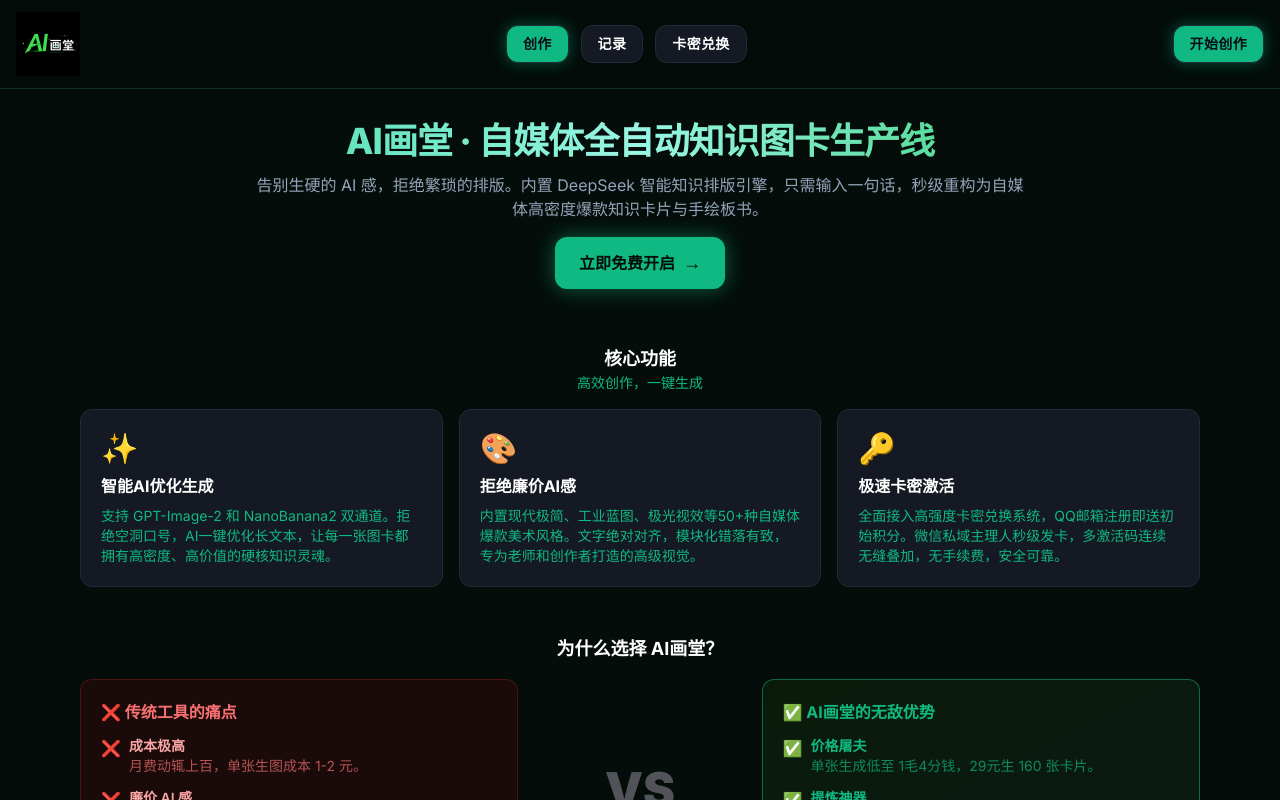
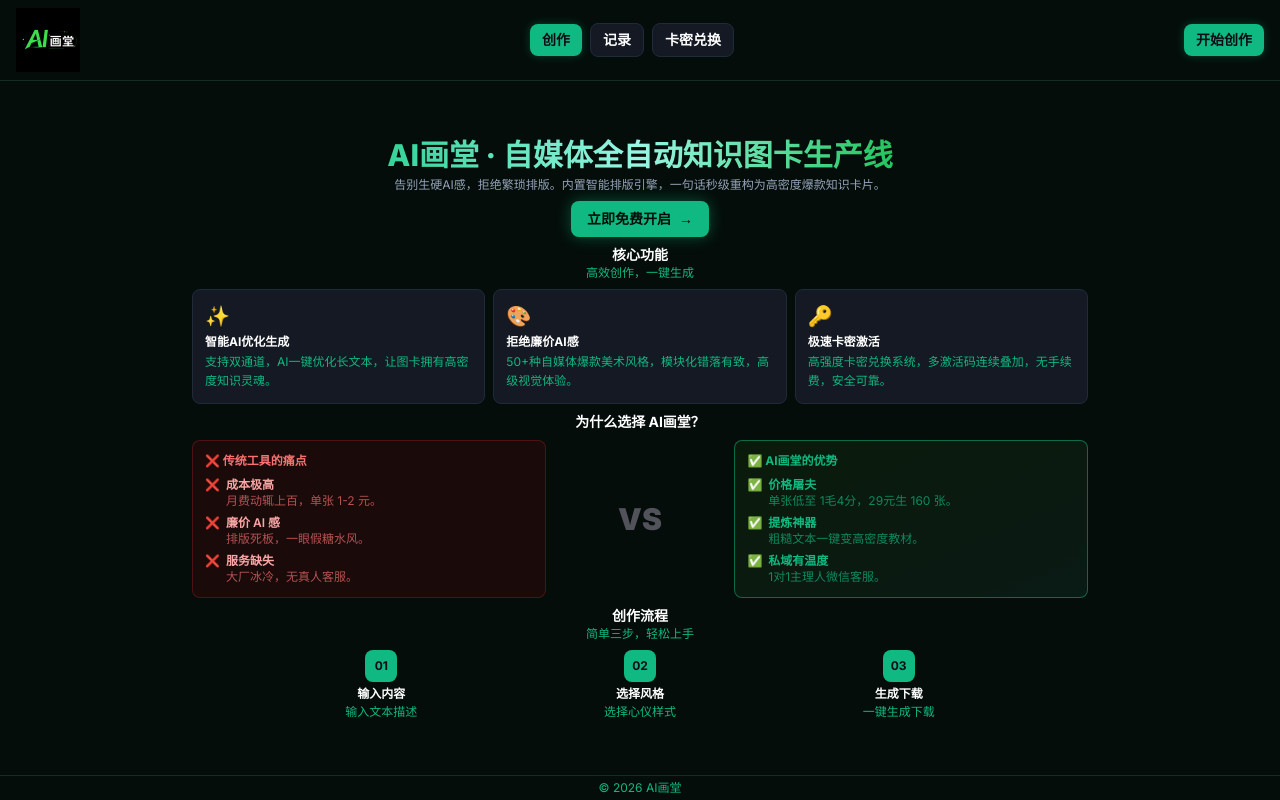
Before and after one commit to haoy0600-ctrl/aihuatang, a Next.js app: page / in a window 1280 px wide. Shown: the top 800 px of the page. Built offline with nearby package versions, Linux system fonts and the light colour scheme; a web font is replaced by a local one.

Commit message:
6.21更新

```diff
--- a/app/aihuatang-master-generate/page.tsx
+++ b/app/aihuatang-master-generate/page.tsx
@@ -219,7 +219,7 @@
               <img
                 src="/logo.png?v=8"
                 alt="AI画堂"
-                className="h-20 w-20 md:h-24 md:w-24 object-contain mx-2 my-1"
+                className="h-16 w-16 object-contain"
               />
             </Link>
 
--- a/app/dashboard/page.tsx
+++ b/app/dashboard/page.tsx
@@ -721,7 +721,7 @@
               <img
                 src="/logo.png?v=6"
                 alt="AI画堂"
-                className="h-20 w-20 md:h-24 md:w-24 object-contain mx-2 my-1"
+                className="h-16 w-16 object-contain"
               />
             </Link>
 
--- a/app/page.tsx
+++ b/app/page.tsx
@@ -10,17 +10,17 @@
     {
       icon: '✨',
       title: '智能AI优化生成',
-      description: '支持 GPT-Image-2 和 NanoBanana2 双通道。拒绝空洞口号，AI一键优化长文本，让每一张图卡都拥有高密度、高价值的硬核知识灵魂。',
+      description: '支持双通道，AI一键优化长文本，让图卡拥有高密度知识灵魂。',
     },
     {
       icon: '🎨',
       title: '拒绝廉价AI感',
-      description: '内置现代极简、工业蓝图、极光视效等50+种自媒体爆款美术风格。文字绝对对齐，模块化错落有致，专为老师和创作者打造的高级视觉。',
+      description: '50+种自媒体爆款美术风格，模块化错落有致，高级视觉体验。',
     },
     {
       icon: '🔑',
       title: '极速卡密激活',
-      description: '全面接入高强度卡密兑换系统，QQ邮箱注册即送初始积分。微信私域主理人秒级发卡，多激活码连续无缝叠加，无手续费，安全可靠。',
+      description: '高强度卡密兑换系统，多激活码连续叠加，无手续费，安全可靠。',
     },
   ]
 
@@ -28,52 +28,51 @@
     {
       step: '01',
       title: '输入内容',
-      description: '输入文本描述或上传参考图片',
+      description: '输入文本描述',
     },
     {
       step: '02',
       title: '选择风格',
-      description: '从50+种美术风格中选择心仪样式',
+      description: '选择心仪样式',
     },
     {
       step: '03',
       title: '生成下载',
-      description: '一键生成高画质知识卡片并下载',
+      description: '一键生成下载',
     },
   ]
 
   return (
-    <div className="min-h-screen w-full bg-[#040D0A] text-white flex flex-col">
-      {/* Header 导航栏 - sticky 顶部 */}
-      <header className="sticky top-0 z-50 bg-[#040D0A]/95 backdrop-blur-md border-b border-[#142D24] flex-shrink-0">
-        <div className="w-full px-3 sm:px-4 py-2 sm:py-3">
-          <div className="flex items-center justify-between">
+    <div className="h-screen w-full max-w-[100vw] overflow-hidden bg-[#040D0A] text-white flex flex-col">
+      {/* Header 导航栏 - sticky */}
+      <header className="flex-shrink-0 border-b border-[#142D24]">
+        <div className="w-full px-3 sm:px-4 py-2 flex items-center justify-between">
           {/* Logo */}
-            <Link href="/" className="flex items-center select-none hover:opacity-80 transition-opacity">
+          <Link href="/" className="flex items-center select-none">
             <img
               src="/logo.png?v=8"
               alt="AI画堂"
-                className="h-12 w-12 sm:h-14 sm:w-14 md:h-16 md:w-16 object-contain"
+              className="h-16 w-16 object-contain"
             />
           </Link>
 
           {/* 桌面端导航 */}
-            <nav className="hidden md:flex items-center gap-3">
+          <nav className="hidden md:flex items-center gap-2">
             <Link
               href="/dashboard"
-                className="px-4 py-2 bg-[#10B981] text-[#0B0D17] rounded-xl border border-[#202B3A] text-sm font-semibold tracking-wide shadow-[0_0_15px_rgba(16,185,129,0.4)] hover:shadow-[0_0_20px_rgba(16,185,129,0.6)] transition-all"
+              className="px-3 py-1.5 bg-[#10B981] text-[#0B0D17] rounded-lg text-sm font-semibold shadow-[0_0_10px_rgba(16,185,129,0.3)]"
             >
               创作
             </Link>
             <Link
               href="/records"
-                className="px-4 py-2 bg-[#141923] text-white rounded-xl border border-[#202B3A] text-sm font-semibold tracking-wide hover:bg-[#1a2230] hover:border-[#00F2FE] transition-all"
+              className="px-3 py-1.5 bg-[#141923] text-white rounded-lg text-sm font-semibold border border-[#202B3A]"
             >
               记录
             </Link>
             <Link
               href="/recharge"
-                className="px-4 py-2 bg-[#141923] text-white rounded-xl border border-[#202B3A] text-sm font-semibold tracking-wide hover:bg-[#1a2230] hover:border-[#00F2FE] transition-all"
+              className="px-3 py-1.5 bg-[#141923] text-white rounded-lg text-sm font-semibold border border-[#202B3A]"
             >
               卡密兑换
             </Link>
@@ -82,7 +81,7 @@
           {/* 移动端汉堡菜单按钮 */}
           <button
             onClick={() => setMobileMenuOpen(!mobileMenuOpen)}
-              className="md:hidden w-10 h-10 flex items-center justify-center bg-[#141923] border border-[#202B3A] rounded-xl hover:border-[#10B981] transition-colors"
+            className="md:hidden w-10 h-10 flex items-center justify-center bg-[#141923] border border-[#202B3A] rounded-lg"
           >
             <svg className="w-5 h-5 text-white" fill="none" stroke="currentColor" viewBox="0 0 24 24">
               {mobileMenuOpen ? (
@@ -96,7 +95,7 @@
           {/* 桌面端快捷按钮 */}
           <Link
             href="/dashboard"
-              className="hidden md:flex px-4 py-2 bg-[#10B981] text-[#0B0D17] rounded-xl border border-[#202B3A] text-sm font-semibold tracking-wide shadow-[0_0_15px_rgba(16,185,129,0.4)] hover:shadow-[0_0_20px_rgba(16,185,129,0.6)] transition-all"
+            className="hidden md:flex px-3 py-1.5 bg-[#10B981] text-[#0B0D17] rounded-lg text-sm font-semibold shadow-[0_0_10px_rgba(16,185,129,0.3)]"
           >
             开始创作
           </Link>
@@ -104,138 +103,135 @@
 
         {/* 移动端下拉菜单 */}
         {mobileMenuOpen && (
-            <div className="md:hidden mt-3 pb-3 border-t border-[#142D24] pt-3">
-              <div className="flex flex-col gap-2">
+          <div className="md:hidden px-3 pb-2 border-t border-[#142D24] pt-2">
+            <div className="flex flex-col gap-1">
               <Link
                 href="/dashboard"
                 onClick={() => setMobileMenuOpen(false)}
-                  className="px-4 py-3 bg-[#10B981] text-[#0B0D17] rounded-xl text-sm font-bold text-center"
+                className="px-3 py-2 bg-[#10B981] text-[#0B0D17] rounded-lg text-sm font-bold text-center"
               >
                 🎨 立即创作
               </Link>
               <Link
                 href="/recharge"
                 onClick={() => setMobileMenuOpen(false)}
-                  className="px-4 py-3 bg-[#141923] text-white rounded-xl text-sm font-semibold text-center border border-[#202B3A]"
+                className="px-3 py-2 bg-[#141923] text-white rounded-lg text-sm font-semibold text-center border border-[#202B3A]"
               >
                 🔑 卡密激活
               </Link>
               <Link
                 href="/records"
                 onClick={() => setMobileMenuOpen(false)}
-                  className="px-4 py-3 bg-[#141923] text-white rounded-xl text-sm font-semibold text-center border border-[#202B3A]"
+                className="px-3 py-2 bg-[#141923] text-white rounded-lg text-sm font-semibold text-center border border-[#202B3A]"
               >
                 📁 生成记录
               </Link>
             </div>
           </div>
         )}
-        </div>
       </header>
 
-      {/* 主内容区 - 自适应高度 */}
-      <main className="flex-1 w-full overflow-x-hidden overflow-y-auto">
+      {/* 主内容区 */}
+      <main className="flex-1 flex flex-col justify-center items-center overflow-hidden px-3 py-2">
         {/* 主标题区 */}
-        <div className="w-full max-w-6xl mx-auto px-3 sm:px-4 py-6 sm:py-8 text-center">
-          <h1 className="text-xl sm:text-2xl md:text-3xl lg:text-4xl font-extrabold tracking-tight bg-clip-text text-transparent bg-gradient-to-r from-emerald-400 via-teal-200 to-green-500 drop-shadow-sm mb-2 sm:mb-3">
+        <div className="text-center mb-2">
+          <h1 className="text-xl sm:text-2xl md:text-3xl font-extrabold bg-clip-text text-transparent bg-gradient-to-r from-emerald-400 via-teal-200 to-green-500 mb-1">
             AI画堂 · 自媒体全自动知识图卡生产线
           </h1>
-          <p className="text-xs sm:text-sm md:text-base text-[#94A3B8] max-w-3xl mx-auto leading-relaxed mb-4">
-            告别生硬的 AI 感，拒绝繁琐的排版。内置 DeepSeek 智能知识排版引擎，只需输入一句话，秒级重构为自媒体高密度爆款知识卡片与手绘板书。
+          <p className="text-xs text-[#94A3B8] max-w-2xl mx-auto">
+            告别生硬AI感，拒绝繁琐排版。内置智能排版引擎，一句话秒级重构为高密度爆款知识卡片。
           </p>
           <Link
             href="/dashboard"
-            className="inline-flex items-center gap-2 px-5 py-2.5 sm:px-6 sm:py-3 bg-[#10B981] text-[#040D0A] rounded-xl text-sm sm:text-base font-bold shadow-[0_0_20px_rgba(16,185,129,0.5)] hover:shadow-[0_0_30px_rgba(16,185,129,0.7)] transition-all"
+            className="inline-flex items-center gap-2 px-4 py-2 bg-[#10B981] text-[#040D0A] rounded-lg text-sm font-bold shadow-[0_0_15px_rgba(16,185,129,0.4)] mt-2"
           >
             立即免费开启
-            <span className="text-lg">→</span>
+            <span>→</span>
           </Link>
         </div>
 
         {/* 核心功能区 */}
-        <div className="w-full max-w-6xl mx-auto px-3 sm:px-4 py-4 sm:py-6">
-          <div className="text-center mb-4">
-            <h2 className="text-base sm:text-lg font-bold text-white">核心功能</h2>
-            <p className="text-xs sm:text-sm text-[#10B981]">高效创作，一键生成</p>
+        <div className="w-full max-w-4xl mb-2">
+          <div className="text-center mb-2">
+            <h2 className="text-sm font-bold text-white">核心功能</h2>
+            <p className="text-xs text-[#10B981]">高效创作，一键生成</p>
           </div>
-          <div className="grid grid-cols-1 sm:grid-cols-2 md:grid-cols-3 gap-3 sm:gap-4">
+          <div className="grid grid-cols-1 md:grid-cols-3 gap-2">
             {features.map((feature, index) => (
               <div
                 key={index}
-                className="bg-[#141923] rounded-xl border border-[#202B3A] p-4 sm:p-5 hover:border-[#10B981] hover:shadow-[0_0_20px_rgba(16,185,129,0.2)] transition-all"
+                className="bg-[#141923] rounded-lg border border-[#202B3A] p-3"
               >
-                <div className="text-2xl sm:text-3xl mb-2">{feature.icon}</div>
-                <h3 className="text-sm sm:text-base font-bold text-white mb-1 sm:mb-2">{feature.title}</h3>
-                <p className="text-xs sm:text-sm text-[#10B981] leading-relaxed">{feature.description}</p>
+                <div className="text-xl mb-1">{feature.icon}</div>
+                <h3 className="text-xs font-bold text-white mb-0.5">{feature.title}</h3>
+                <p className="text-xs text-[#10B981] leading-relaxed">{feature.description}</p>
               </div>
             ))}
           </div>
         </div>
 
         {/* 痛点对比面板 */}
-        <div className="w-full max-w-6xl mx-auto px-3 sm:px-4 py-4 sm:py-6">
-          <div className="text-center mb-4">
-            <h2 className="text-base sm:text-lg font-bold text-white">为什么选择 AI画堂？</h2>
+        <div className="w-full max-w-4xl mb-2">
+          <div className="text-center mb-2">
+            <h2 className="text-sm font-bold text-white">为什么选择 AI画堂？</h2>
           </div>
-
-          {/* 移动端垂直单列，桌面端5列 */}
-          <div className="grid grid-cols-1 md:grid-cols-5 items-stretch gap-3 sm:gap-4">
-            {/* 左栏：传统工具痛点 */}
-            <div className="md:col-span-2 bg-[#1a0a0a] border border-red-900/50 rounded-xl p-4 sm:p-5">
-              <h3 className="text-sm sm:text-base font-bold text-red-400 mb-3">❌ 传统工具的痛点</h3>
-              <div className="space-y-3">
-                <div className="flex items-start gap-2">
-                  <span className="text-red-500 flex-shrink-0">❌</span>
+          <div className="grid grid-cols-1 md:grid-cols-5 gap-2">
+            {/* 左栏 */}
+            <div className="md:col-span-2 bg-[#1a0a0a] border border-red-900/50 rounded-lg p-3">
+              <h3 className="text-xs font-bold text-red-400 mb-2">❌ 传统工具的痛点</h3>
+              <div className="space-y-1.5">
+                <div className="flex items-start gap-1.5">
+                  <span className="text-red-500 text-xs">❌</span>
                   <div>
-                    <p className="text-xs sm:text-sm text-red-300 font-semibold">成本极高</p>
-                    <p className="text-xs sm:text-sm text-red-400/70">月费动辄上百，单张生图成本 1-2 元。</p>
+                    <p className="text-xs text-red-300 font-semibold">成本极高</p>
+                    <p className="text-xs text-red-400/70">月费动辄上百，单张 1-2 元。</p>
                   </div>
                 </div>
-                <div className="flex items-start gap-2">
-                  <span className="text-red-500 flex-shrink-0">❌</span>
+                <div className="flex items-start gap-1.5">
+                  <span className="text-red-500 text-xs">❌</span>
                   <div>
-                    <p className="text-xs sm:text-sm text-red-300 font-semibold">廉价 AI 感</p>
-                    <p className="text-xs sm:text-sm text-red-400/70">排版死板，带有浓厚的一眼假糖水风。</p>
+                    <p className="text-xs text-red-300 font-semibold">廉价 AI 感</p>
+                    <p className="text-xs text-red-400/70">排版死板，一眼假糖水风。</p>
                   </div>
                 </div>
-                <div className="flex items-start gap-2">
-                  <span className="text-red-500 flex-shrink-0">❌</span>
+                <div className="flex items-start gap-1.5">
+                  <span className="text-red-500 text-xs">❌</span>
                   <div>
-                    <p className="text-xs sm:text-sm text-red-300 font-semibold">服务缺失</p>
-                    <p className="text-xs sm:text-sm text-red-400/70">大厂平台冰冷，无真人客服，无法定制。</p>
+                    <p className="text-xs text-red-300 font-semibold">服务缺失</p>
+                    <p className="text-xs text-red-400/70">大厂冰冷，无真人客服。</p>
                   </div>
                 </div>
               </div>
             </div>
 
-            {/* VS 大字 - 移动端隐藏 */}
+            {/* VS 大字 */}
             <div className="hidden md:flex md:col-span-1 items-center justify-center">
-              <div className="font-black text-4xl lg:text-5xl text-zinc-600">VS</div>
+              <div className="font-black text-3xl text-zinc-600">VS</div>
             </div>
 
-            {/* 右栏：AI画堂优势 */}
-            <div className="md:col-span-2 bg-gradient-to-br from-[#0a1a0a] to-[#0a1a15] border border-[#10B981]/50 rounded-xl p-4 sm:p-5">
-              <h3 className="text-sm sm:text-base font-bold text-[#10B981] mb-3">✅ AI画堂的无敌优势</h3>
-              <div className="space-y-3">
-                <div className="flex items-start gap-2">
-                  <span className="text-[#10B981] flex-shrink-0">✅</span>
+            {/* 右栏 */}
+            <div className="md:col-span-2 bg-gradient-to-br from-[#0a1a0a] to-[#0a1a15] border border-[#10B981]/50 rounded-lg p-3">
+              <h3 className="text-xs font-bold text-[#10B981] mb-2">✅ AI画堂的优势</h3>
+              <div className="space-y-1.5">
+                <div className="flex items-start gap-1.5">
+                  <span className="text-[#10B981] text-xs">✅</span>
                   <div>
-                    <p className="text-xs sm:text-sm text-[#10B981] font-semibold">价格屠夫</p>
-                    <p className="text-xs sm:text-sm text-[#10B981]/70">单张生成低至 1毛4分钱，29元生 160 张卡片。</p>
+                    <p className="text-xs text-[#10B981] font-semibold">价格屠夫</p>
+                    <p className="text-xs text-[#10B981]/70">单张低至 1毛4分，29元生 160 张。</p>
                   </div>
                 </div>
-                <div className="flex items-start gap-2">
-                  <span className="text-[#10B981] flex-shrink-0">✅</span>
+                <div className="flex items-start gap-1.5">
+                  <span className="text-[#10B981] text-xs">✅</span>
                   <div>
-                    <p className="text-xs sm:text-sm text-[#10B981] font-semibold">提炼神器</p>
-                    <p className="text-xs sm:text-sm text-[#10B981]/70">内置优化引擎，粗糙文本一键变高密度教材。</p>
+                    <p className="text-xs text-[#10B981] font-semibold">提炼神器</p>
+                    <p className="text-xs text-[#10B981]/70">粗糙文本一键变高密度教材。</p>
                   </div>
                 </div>
-                <div className="flex items-start gap-2">
-                  <span className="text-[#10B981] flex-shrink-0">✅</span>
+                <div className="flex items-start gap-1.5">
+                  <span className="text-[#10B981] text-xs">✅</span>
                   <div>
-                    <p className="text-xs sm:text-sm text-[#10B981] font-semibold">私域有温度</p>
-                    <p className="text-xs sm:text-sm text-[#10B981]/70">1对1主理人微信客服，按自媒体痛点快速迭代。</p>
+                    <p className="text-xs text-[#10B981] font-semibold">私域有温度</p>
+                    <p className="text-xs text-[#10B981]/70">1对1主理人微信客服。</p>
                   </div>
                 </div>
               </div>
@@ -244,19 +240,19 @@
         </div>
 
         {/* 创作流程 */}
-        <div className="w-full max-w-4xl mx-auto px-3 sm:px-4 py-4 sm:py-6 pb-8 sm:pb-12">
-          <div className="text-center mb-4">
-            <h2 className="text-base sm:text-lg font-bold text-white">创作流程</h2>
-            <p className="text-xs sm:text-sm text-[#10B981]">简单三步，轻松上手</p>
+        <div className="w-full max-w-3xl">
+          <div className="text-center mb-2">
+            <h2 className="text-sm font-bold text-white">创作流程</h2>
+            <p className="text-xs text-[#10B981]">简单三步，轻松上手</p>
           </div>
-          <div className="grid grid-cols-3 gap-3 sm:gap-4">
+          <div className="grid grid-cols-3 gap-2">
             {steps.map((step, index) => (
               <div key={index} className="text-center">
-                <div className="inline-flex items-center justify-center w-10 h-10 sm:w-12 sm:h-12 bg-[#10B981] text-[#0B0D17] rounded-xl text-sm sm:text-base font-bold mb-2 border border-[#10B981]/50 shadow-[0_0_15px_rgba(16,185,129,0.4)]">
+                <div className="inline-flex items-center justify-center w-8 h-8 bg-[#10B981] text-[#0B0D17] rounded-lg text-xs font-bold mb-1 border border-[#10B981]/50">
                   {step.step}
                 </div>
-                <h3 className="text-sm sm:text-base font-bold text-white mb-1">{step.title}</h3>
-                <p className="text-xs sm:text-sm text-[#10B981]">{step.description}</p>
+                <h3 className="text-xs font-bold text-white mb-0.5">{step.title}</h3>
+                <p className="text-xs text-[#10B981]">{step.description}</p>
               </div>
             ))}
           </div>
@@ -264,8 +260,8 @@
       </main>
 
       {/* Footer */}
-      <footer className="text-center py-4 sm:py-5 border-t border-[#142D24] flex-shrink-0">
-        <p className="text-xs sm:text-sm text-[#10B981]">© 2026 AI画堂 · 让知识绽放艺术之美</p>
+      <footer className="text-center py-1 border-t border-[#142D24] flex-shrink-0">
+        <p className="text-xs text-[#10B981]">© 2026 AI画堂</p>
       </footer>
     </div>
   )
--- a/app/profile/page.tsx
+++ b/app/profile/page.tsx
@@ -110,7 +110,7 @@
               <img
                 src="/logo.png?v=6"
                 alt="AI画堂"
-                className="h-20 w-20 md:h-24 md:w-24 object-contain mx-2 my-1"
+                className="h-16 w-16 object-contain"
               />
             </Link>
 
--- a/app/recharge/page.tsx
+++ b/app/recharge/page.tsx
@@ -122,7 +122,7 @@
               <img
                 src="/logo.png?v=6"
                 alt="AI画堂"
-                className="h-14 w-14 sm:h-16 sm:w-16 md:h-20 md:w-20 object-contain mx-1 sm:mx-2 my-1"
+                className="h-16 w-16 object-contain"
               />
             </Link>
 
--- a/app/records/page.tsx
+++ b/app/records/page.tsx
@@ -291,7 +291,7 @@
               <img
                 src="/logo.png?v=6"
                 alt="AI画堂"
-                className="h-20 w-20 md:h-24 md:w-24 object-contain mx-2 my-1"
+                className="h-16 w-16 object-contain"
               />
             </Link>
 
```
Also changed, not shown: app/api/user/redeem-card/route.ts (+4 -4 lines). Lines whose indentation alone changed are shown as unchanged.
